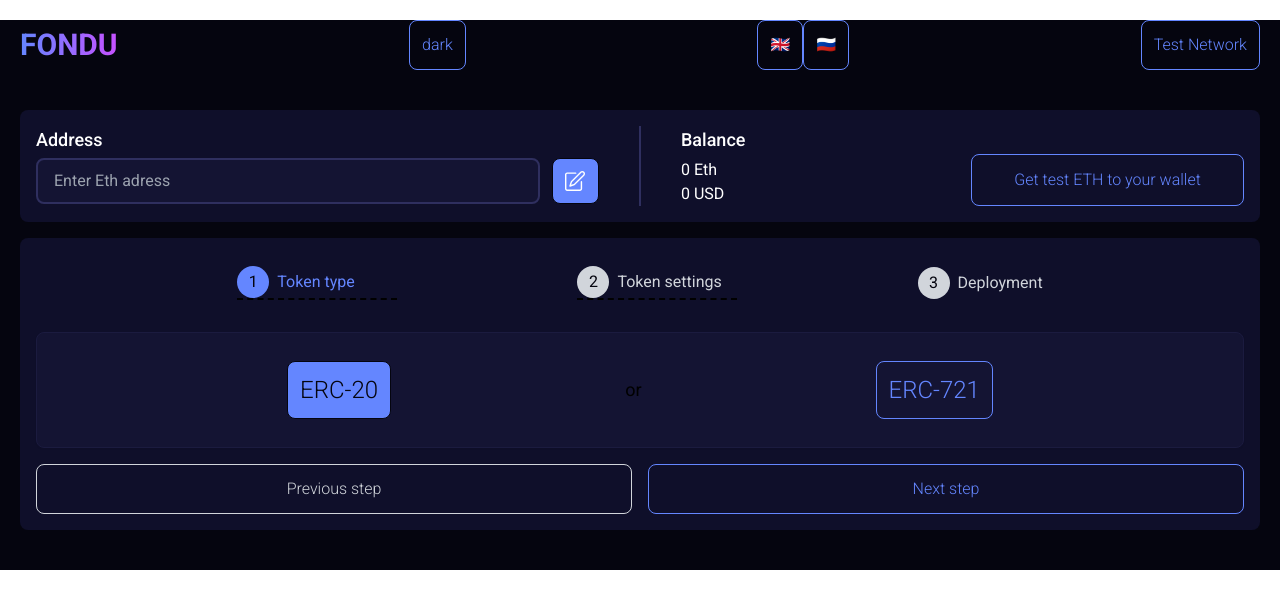
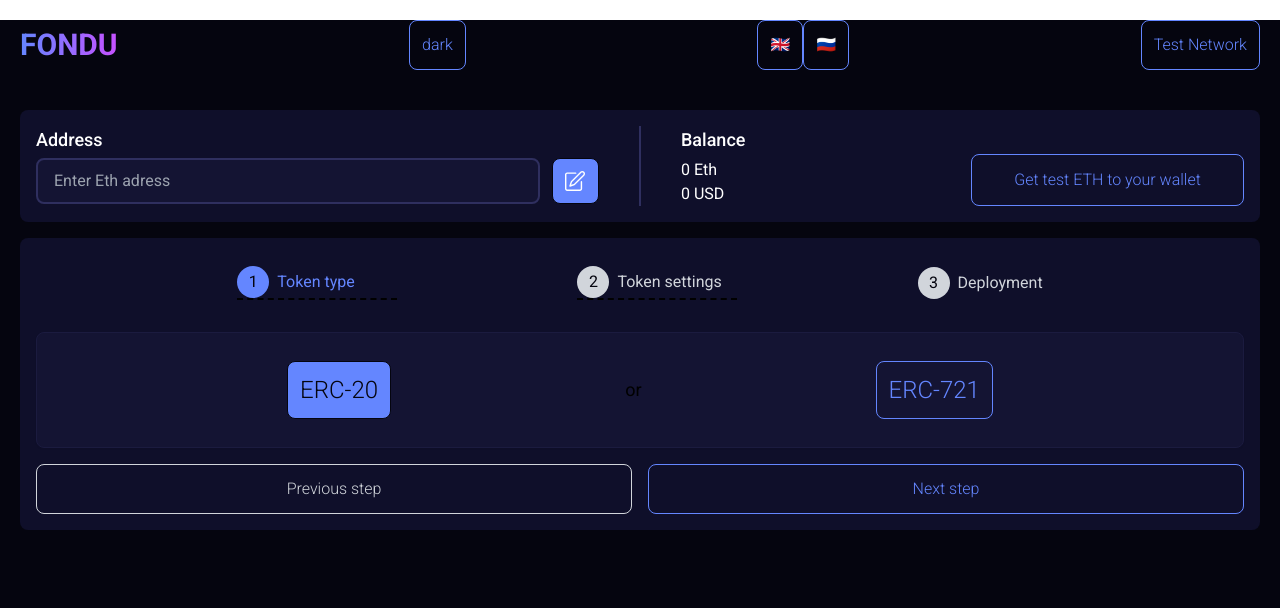
Before and after one commit to Borodutch/fondu, a React (Create React App) app: page / in a window 1280 px wide. Shown: the top 608 px of the page. Built offline with nearby package versions, Linux system fonts and the light colour scheme; what mobx-persist-store, web3 would draw is missing.

Commit message:
растянул background на весь экран

```diff
--- a/src/components/ThemeProvider.tsx
+++ b/src/components/ThemeProvider.tsx
@@ -1,8 +1,11 @@
 import { observer } from 'mobx-react-lite'
 import { FC } from 'react'
 import { appStore } from 'store/AppStore'
+import { classnames } from 'classnames/tailwind'
 
 const ThemeProvider: FC = ({ children }) => {
+  const backgroundStyle = classnames('bg-background-main', 'h-screen')
+
   const root = window.document.documentElement
   // Theme
   root.classList.remove(appStore.theme === 'dark' ? 'light' : 'dark')
@@ -11,7 +14,9 @@ const ThemeProvider: FC = ({ children }) => {
   root.classList.remove(appStore.network === 'real' ? 'test' : 'real')
   root.classList.add(appStore.network)
   return (
-    <div className={`${appStore.theme} ${appStore.network}`}>{children}</div>
+    <div className={`${appStore.theme} ${appStore.network} ${backgroundStyle}`}>
+      {children}
+    </div>
   )
 }
 
```
